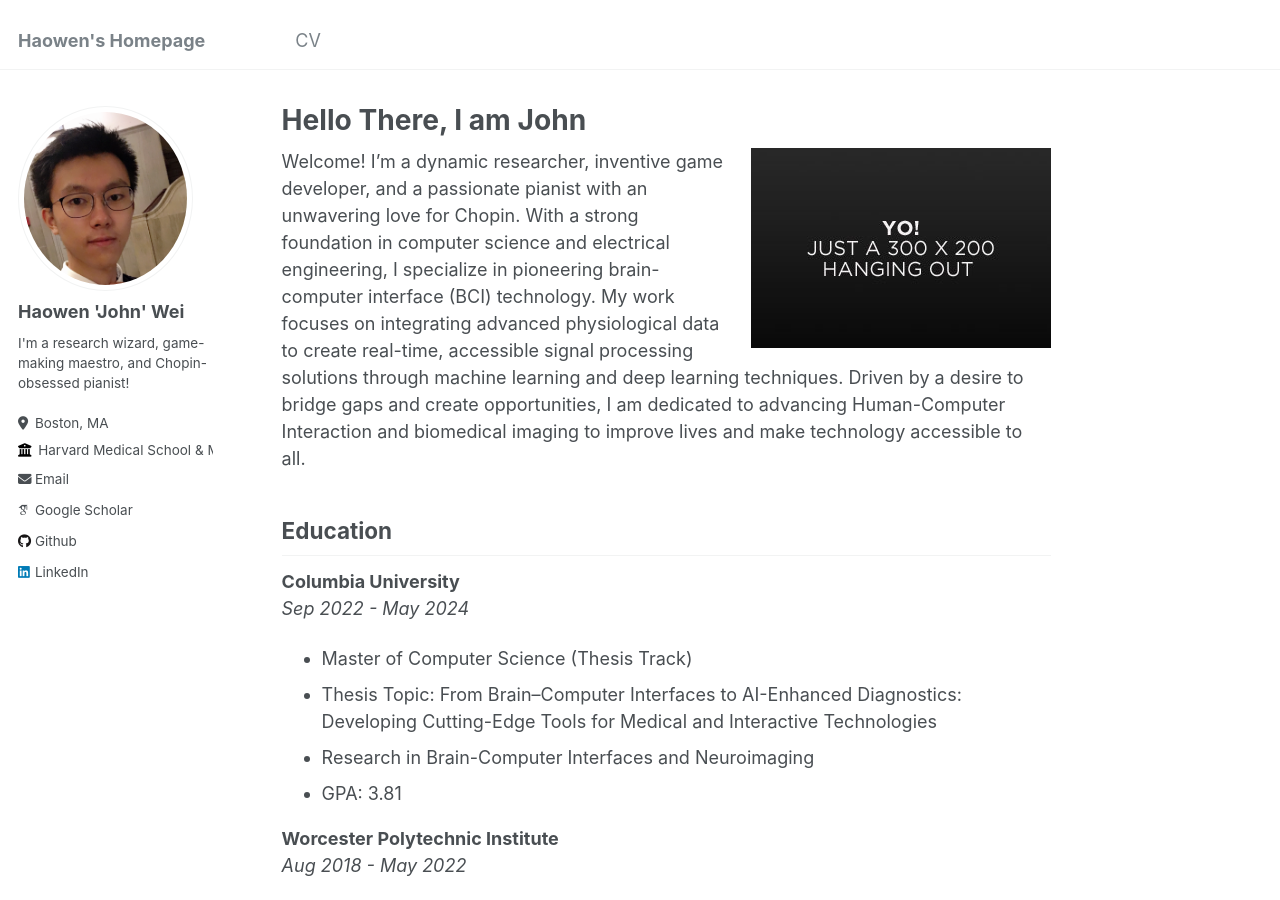
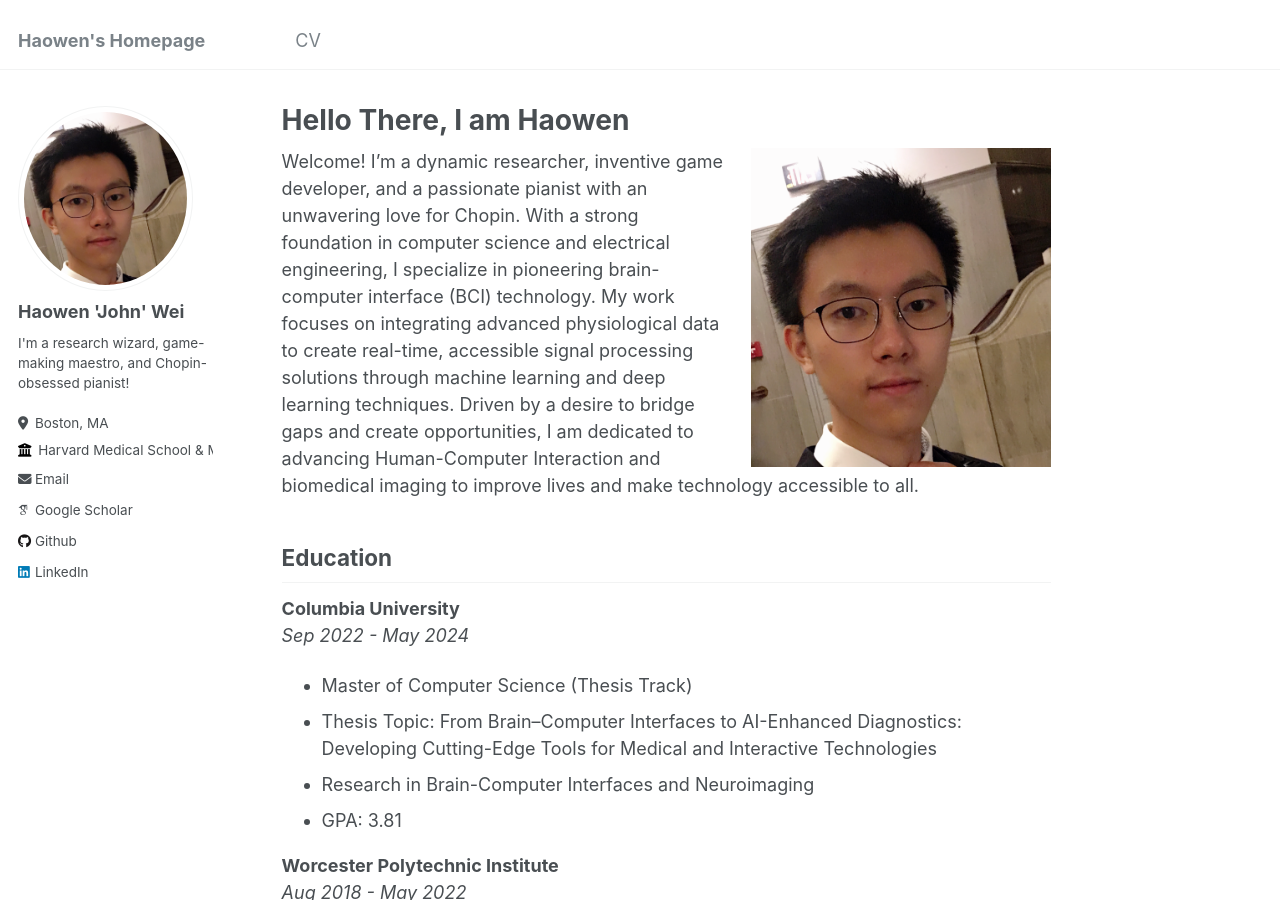
Before and after one commit to HaowenWeiJohn/haowenweijohn.github.io, a Jekyll site: the page built from archived/about.md, in a window 1280 px wide and 900 px high. Built offline with Jekyll 4.4.1, drawn with Linux system fonts in a browser that asks for light colours; some web fonts are replaced.

Commit message:
add image

```diff
--- a/archived/about.md
+++ b/archived/about.md
@@ -1,6 +1,6 @@
 ---
 permalink: /
-title: "Hello There, I am John"
+title: "Hello There, I am Haowen"
 author_profile: true
 redirect_from:
   - /about/
@@ -8,7 +8,7 @@
 ---
 
 
-![Performance](../images/image-alignment-300x200.jpg){: .align-right width="300px"}
+![Performance](/images/avatar.png){: .align-right width="300px"}
 Welcome! I'm a dynamic researcher, inventive game developer, and a passionate pianist with an unwavering love for Chopin. With a strong foundation in computer science and electrical engineering, I specialize in pioneering brain-computer interface (BCI) technology. My work focuses on integrating advanced physiological data to create real-time, accessible signal processing solutions through machine learning and deep learning techniques. Driven by a desire to bridge gaps and create opportunities, I am dedicated to advancing Human-Computer Interaction and biomedical imaging to improve lives and make technology accessible to all.
 
 
```
